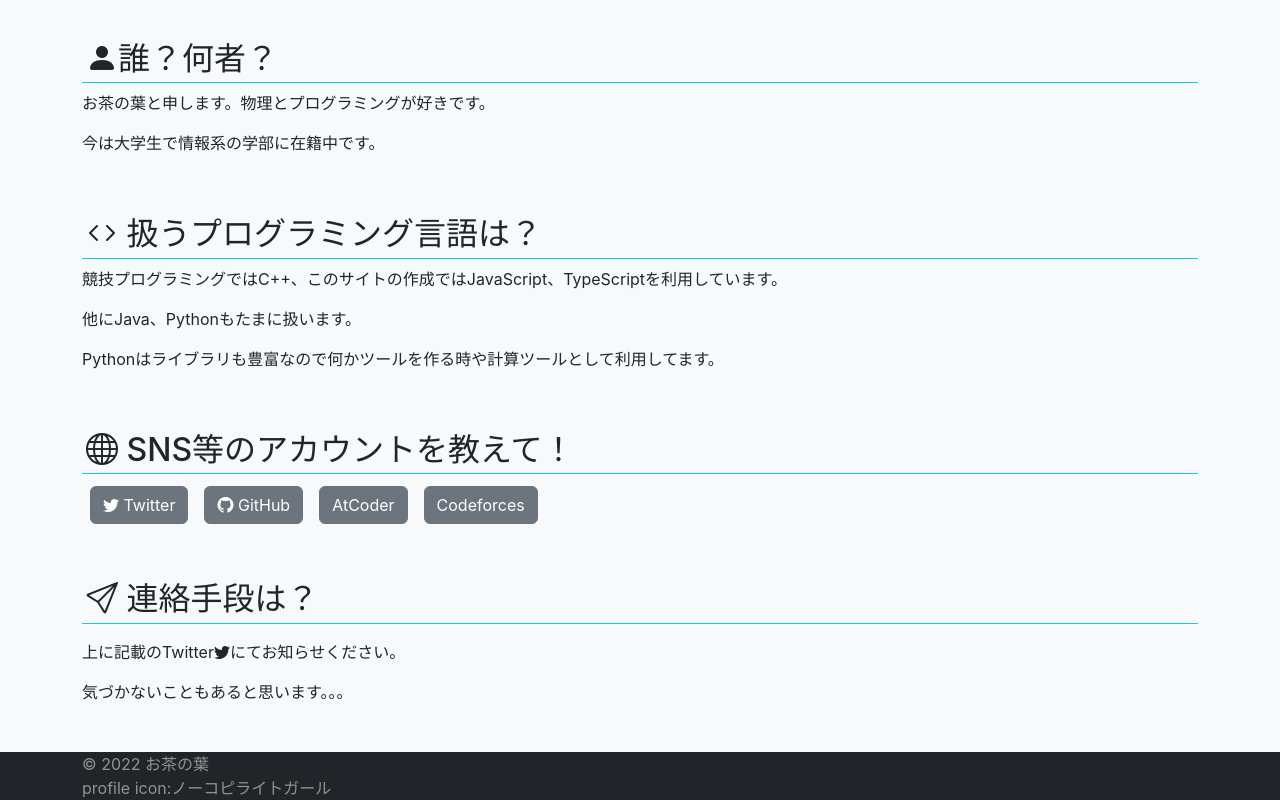
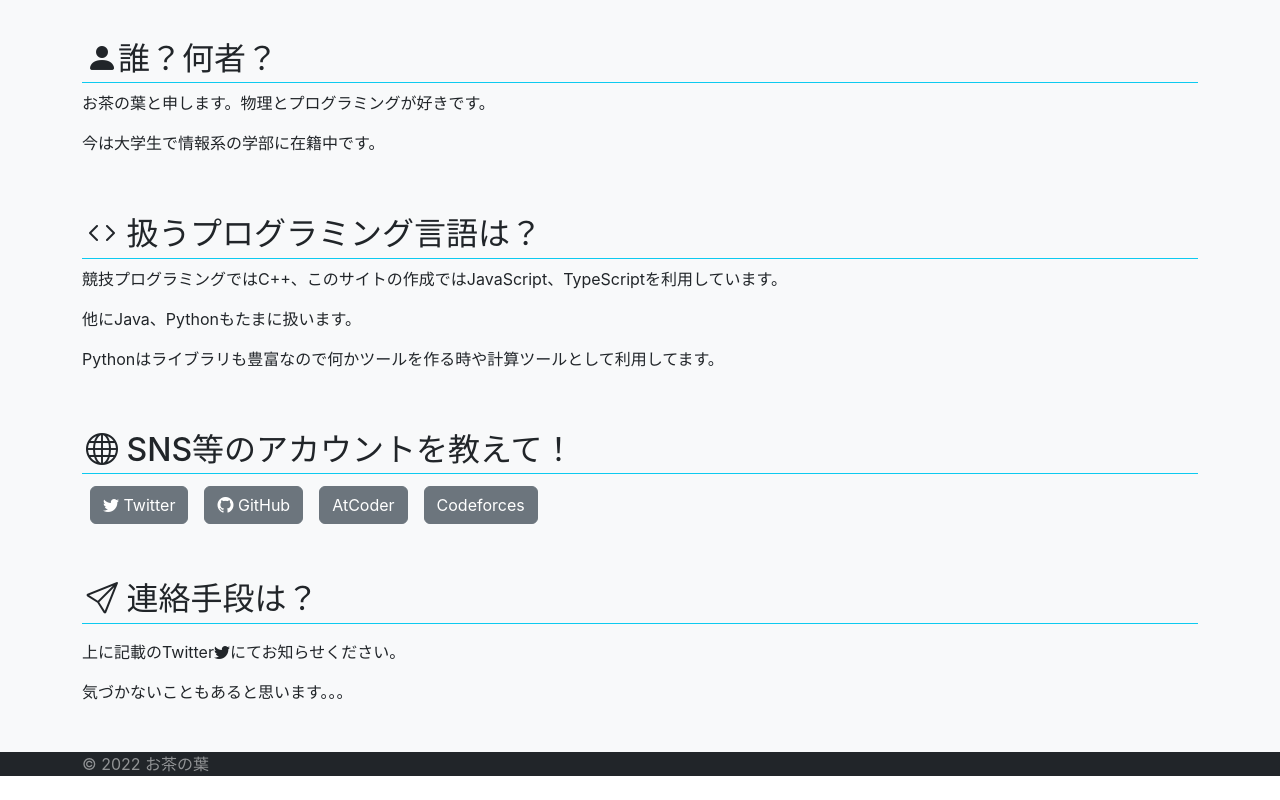
Before and after one commit to ocha98/MyHP, a Next.js app: page /about in a window 1280 px wide. Shown: the part 225-1025 px from the top of the page. After the commit the page ends 1001 px from the top, so only its background shows below. Built offline with nearby package versions, Linux system fonts and the light colour scheme; a web font is replaced by a local one.

Commit message:
Update Footer.tsx

```diff
--- a/src/components/organism/Footer.tsx
+++ b/src/components/organism/Footer.tsx
@@ -3,7 +3,6 @@ const Footer = () => {
     <footer className="bg-dark">
       <div className="container">
         <span className="text-white-50">&copy; 2022 お茶の葉</span><br />
-        <span className="text-white-50">profile icon:ノーコピライトガール</span>
       </div>
     </footer>
   )
```
